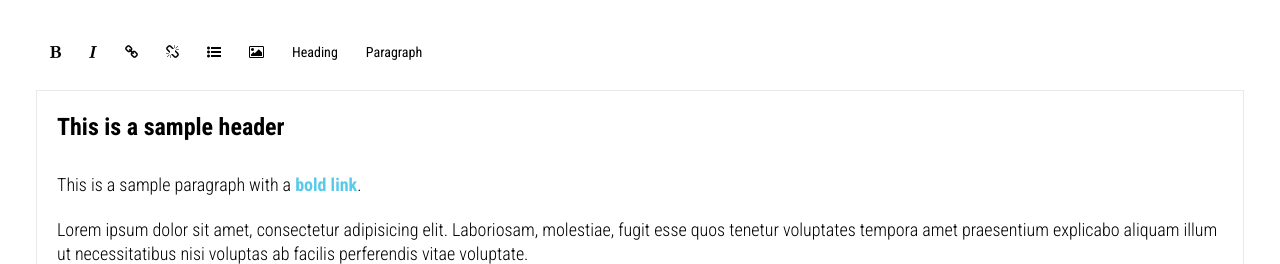
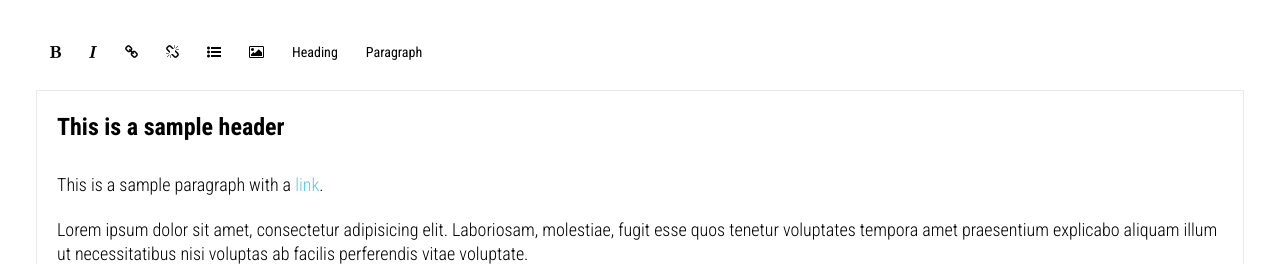
Before and after one commit to jimmynicol/simple-editor, a website: page index.html in a window 1280 px wide. Shown: the top 264 px of the page. Drawn offline with nearby package versions, Linux system fonts and the light colour scheme; files whose address does not match are found by name.

Commit message:
Changed the default text

```diff
--- a/index.html
+++ b/index.html
@@ -80,7 +80,7 @@
     <div class="f-m-t-medium f-b-xlight f-p-medium">
       <div id="editable" placeholder="This is a placeholder">
         <h2>This is a sample header</h2>
-        <p>This is a sample paragraph with a <a><b>bold link</b></a>.</p>
+        <p>This is a sample paragraph with a <a>link</a>.</p>
         <p>Lorem ipsum dolor sit amet, consectetur adipisicing elit. Laboriosam, molestiae, fugit esse quos tenetur voluptates tempora amet praesentium explicabo aliquam illum ut necessitatibus nisi voluptas ab facilis perferendis vitae voluptate.</p>
       </div>
 
```
